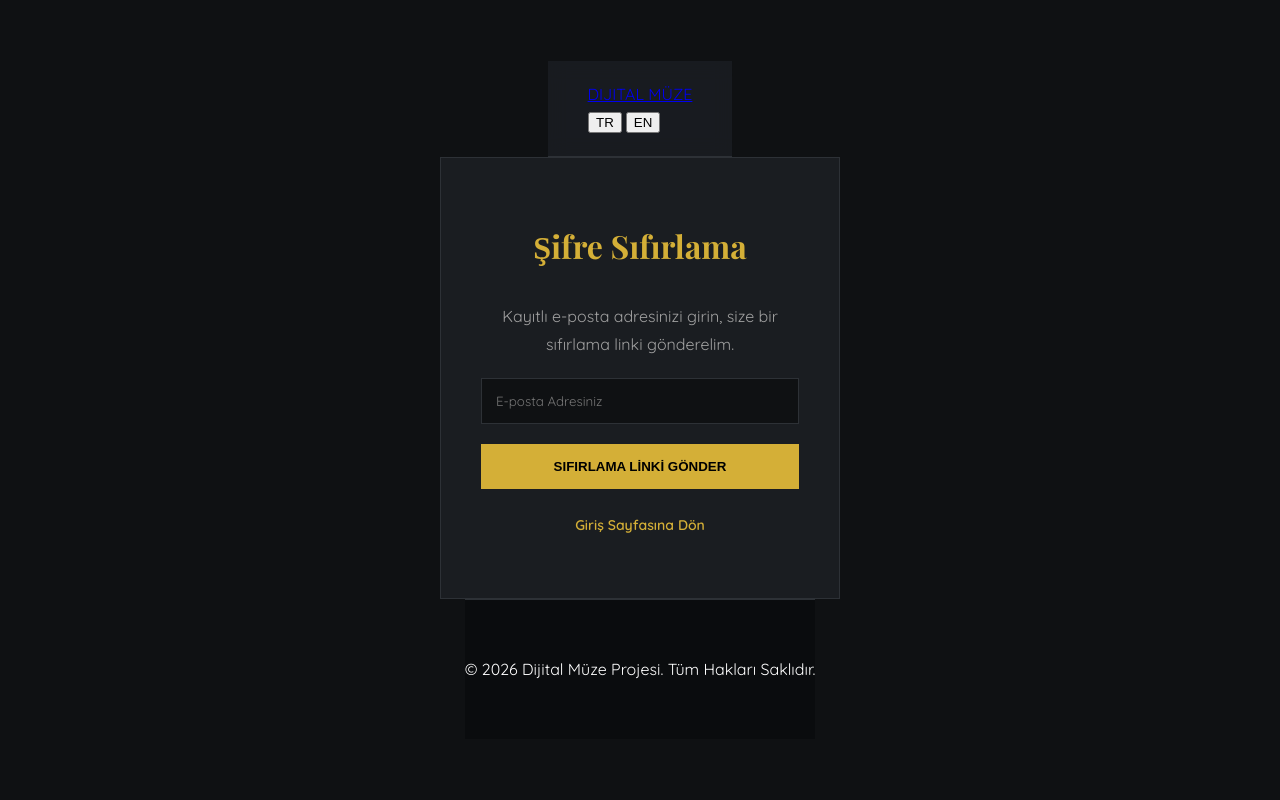
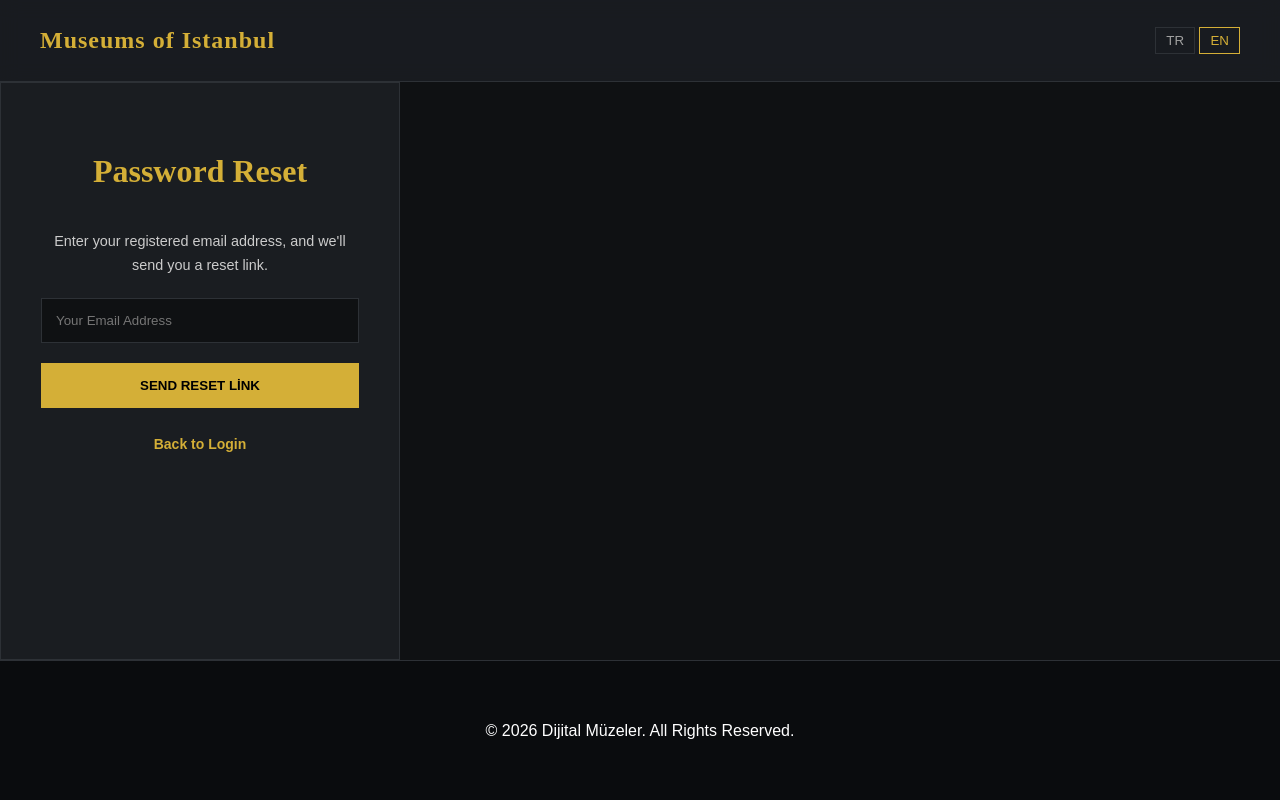
Before and after one commit to deniztkl/Web-Project, a website: page public/html/forgot-password.html in a window 1280 px wide. Drawn offline with nearby package versions, Linux system fonts and the light colour scheme.

Commit message:
Style Additions

```diff
--- a/public/html/forgot-password.html
+++ b/public/html/forgot-password.html
@@ -2,48 +2,43 @@
 <html lang="tr">
 <head>
     <meta charset="UTF-8">
-    <title data-translate-key="forgotPasswordTitle">Şifremi Unuttum - Dijital Müze</title>
+    <title data-translate-key="forgotPasswordTitle">Şifremi Unuttum</title>
     <link rel="stylesheet" href="/css/stylegeneral.css">
     <link rel="stylesheet" href="/css/auth.css">
-    <link href="https://fonts.googleapis.com/css2?family=Playfair+Display:wght@700&family=Quicksand:wght@400;600&display=swap" rel="stylesheet">
 </head>
-<body class="auth-body">
-
-    <header class="main-header">
-        <div class="header-container">
-            <div class="logo">
-                <a href="/">DIJITAL MÜZE</a>
+<body>
+    <header>
+        <div class="left">
+            <h1 data-translate-key="mainTitle">İstanbul Müzeleri</h1>
         </div>
-            <div class="language-switcher">
-                <button onclick="changeLanguage('tr')">TR</button>
-                <button onclick="changeLanguage('en')">EN</button>
+        <div class="right">
+            <div id="language-switcher">
+                <button id="lang-tr">TR</button>
+                <button id="lang-en">EN</button>
             </div>
         </div>
     </header>
 
     <div class="auth-container">
+        <div class="auth-content">
             <h1 data-translate-key="forgotPasswordTitle">Şifre Sıfırlama</h1>
-        <p style="text-align: center; color: var(--secondary-text-color); margin-bottom: 20px;" data-translate-key="forgotPasswordDesc">
+            <p style="text-align: center; color: #ccc; margin-bottom: 20px; font-size: 0.9rem;" data-translate-key="forgotPasswordDesc">
                 Kayıtlı e-posta adresinizi girin, size bir sıfırlama linki gönderelim.
             </p>
-
             <form id="forgotPasswordForm">
-            <input type="email" id="email" placeholder="E-posta Adresiniz" required>
+                <input type="email" id="email" data-translate-key="emailPlaceholder" placeholder="E-posta Adresiniz" required><br>
                 <button type="submit" id="submitBtn" data-translate-key="sendResetLinkBtn">Sıfırlama Linki Gönder</button>
             </form>
-
-        <div class="switch-auth-link">
+            <div id="message" style="margin-top: 15px; text-align: center; font-size: 0.85rem;"></div>
+        </div>
+        <p class="switch-auth-link">
             <a href="/html/login.html" data-translate-key="backToLogin">Giriş Sayfasına Dön</a>
-        </div>
-        <div id="message" style="margin-top: 20px; text-align: center; font-weight: 600;"></div>
+        </p>
     </div>
 
-    <footer class="main-footer">
-        <p>&copy; 2026 Dijital Müze Projesi. Tüm Hakları Saklıdır.</p>
-    </footer>
-
-    <script src="/scripts/translations.js"></script> <script>
-        document.getElementById('email').placeholder = translations[currentLang].emailPlaceholder;
+    <script src="/scripts/translations.js"></script>
+    <script src="/scripts/language.js"></script>
+    <script>
         document.getElementById('forgotPasswordForm').addEventListener('submit', async (e) => {
             e.preventDefault();
             const email = document.getElementById('email').value;
@@ -62,10 +57,10 @@
                 const data = await res.json();
 
                 if (res.ok) {
-                    msgDiv.style.color = "var(--accent-color)";
+                    msgDiv.style.color = "#d4af37";
                     msgDiv.innerText = data.message;
                 } else {
-                    msgDiv.style.color = "var(--danger-color)";
+                    msgDiv.style.color = "#ff4d4d";
                     msgDiv.innerText = data.message;
                 }
             } catch (err) {
@@ -73,8 +68,14 @@
             } finally {
                 btn.disabled = false;
                 btn.innerText = "Sıfırlama Linki Gönder";
+                // Çeviriyi tekrar tetikle (Opsiyonel)
+                if(window.updateContent) window.updateContent();
             }
         });
     </script>
+
+    <footer>
+        <p data-translate-key="copyrightNotice">© 2025 Dijital Müzeler. Her Hakkı Saklıdır.</p>
+    </footer>
 </body>
 </html>
```
Also changed, not shown: public/html/reset-password.html (+27 -27 lines). Lines whose indentation alone changed are shown as unchanged.
